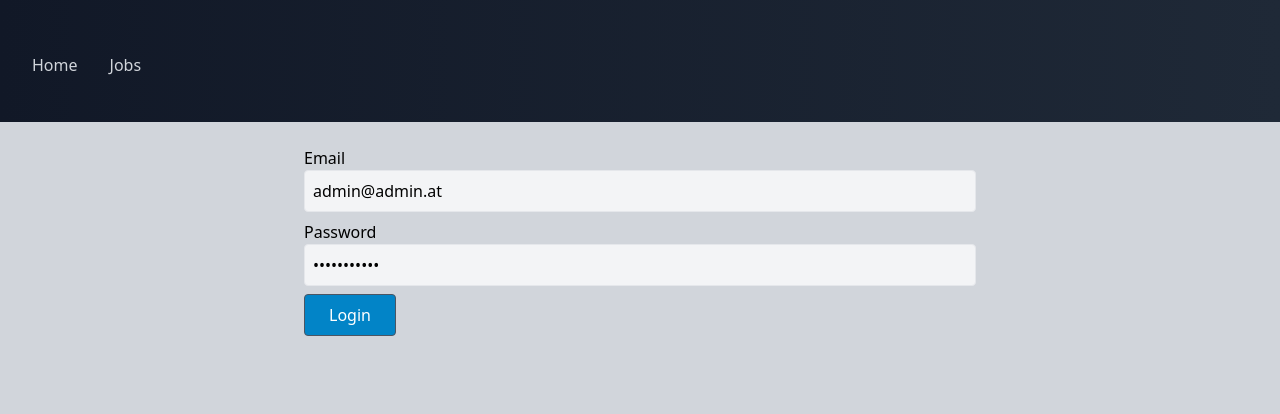
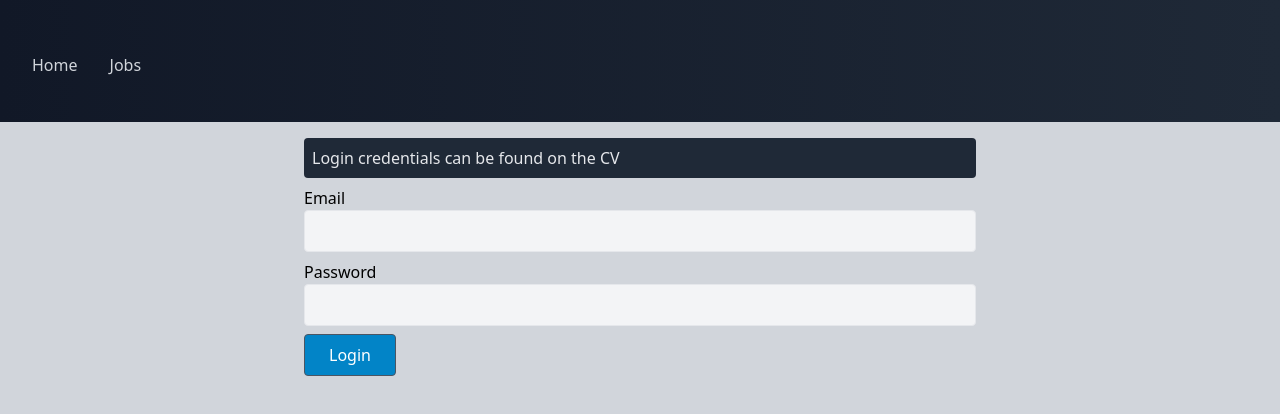
Before and after one commit to C-Rmoser/job-tracker-react-ui, a React (Create React App) app: page /home in a window 1280 px wide. Shown: the top 414 px of the page. Built offline with nearby package versions, Linux system fonts and the light colour scheme.

Commit message:
Adds an 401 Unauthorized message, when an incorrect password or username is entered.

```diff
--- a/src/api/FetchWrapper.js
+++ b/src/api/FetchWrapper.js
@@ -24,7 +24,7 @@ class FetchWrapper {
     }
 
     putAuthorized(endpoint, body, token) {
-        return this._send("put", endpoint, body, { Authorization: `Bearer ${token}` });
+        return this._send("put", endpoint, body, {Authorization: `Bearer ${token}`});
     }
 
     post(endpoint, body) {
@@ -32,7 +32,7 @@ class FetchWrapper {
     }
 
     postAuthorized(endpoint, body, token) {
-        return this._send("post", endpoint, body, { Authorization: `Bearer ${token}` });
+        return this._send("post", endpoint, body, {Authorization: `Bearer ${token}`});
     }
 
     delete(endpoint, body) {
@@ -40,7 +40,7 @@ class FetchWrapper {
     }
 
     deleteAuthorized(endpoint, body, token) {
-        return this._send("delete", endpoint, body, { Authorization: `Bearer ${token}` });
+        return this._send("delete", endpoint, body, {Authorization: `Bearer ${token}`});
     }
 
     _send(method, endpoint, body = null, headers = null) {
@@ -52,7 +52,13 @@ class FetchWrapper {
             },
             body: JSON.stringify(body),
             redirect: 'follow'
-        }).then(response => response.json());
+        }).then(response => {
+            if (!response.ok) {
+                throw new Error(response.status.toString());
+            }
+
+            return response.json();
+        })
     }
 }
 
--- a/src/pages/Login.js
+++ b/src/pages/Login.js
@@ -6,8 +6,8 @@ import Spinner from "../components/Spinner";
 const Login = () => {
     const {onLogin} = useAuth();
     const [isLoading, setIsLoading] = useState(false);
-    const [email, setEmail] = useState("admin@admin.at");
-    const [password, setPassword] = useState("myP4ssword!");
+    const [email, setEmail] = useState("");
+    const [password, setPassword] = useState("");
     const [emailIsValid, setEmailIsValid] = useState(0);
     const [mailErrorMessage, setMailErrorMessage] = useState("");
     const [passwordErrorMessage, setPasswordErrorMessage] = useState("");
@@ -20,15 +20,21 @@ const Login = () => {
         if (!emailIsValid) {
             setEmailIsValid(-1);
             setMailErrorMessage("Email address is not valid.");
+            setPasswordErrorMessage("");
         }
 
-        // TODO: If 401 unauthorized: fail message + login again
         if (emailIsValid) {
             try {
                 setIsLoading(true);
                 await onLogin(email, password);
             } catch (e) {
-                console.log(e);
+                if (e.message === "401") {
+                    setMailErrorMessage("Email or password incorrect, please try again!");
+                    setPasswordErrorMessage("Email or password incorrect, please try again!");
+                    return;
+                }
+
+                setMailErrorMessage("Something went wrong, please try again.");
             } finally {
                 setIsLoading(false);
             }
@@ -44,7 +50,13 @@ const Login = () => {
             {isLoading && <Spinner/>}
             <div className="container flex flex-col items-center mx-auto px-4">
                 {!isLoading &&
+                    <div className="w-full max-w-2xl mx-auto bg-gray-800 rounded p-2 text-gray-200">
+                        <p>Login credentials can be found on the CV</p>
+                    </div>
+                }
+                {!isLoading &&
                     <form className="flex flex-col w-full max-w-2xl mx-auto">
+
                         <div className="flex flex-col">
                             <label className="mt-2" htmlFor="user-email">Email</label>
                             <input id="user-email"
```
